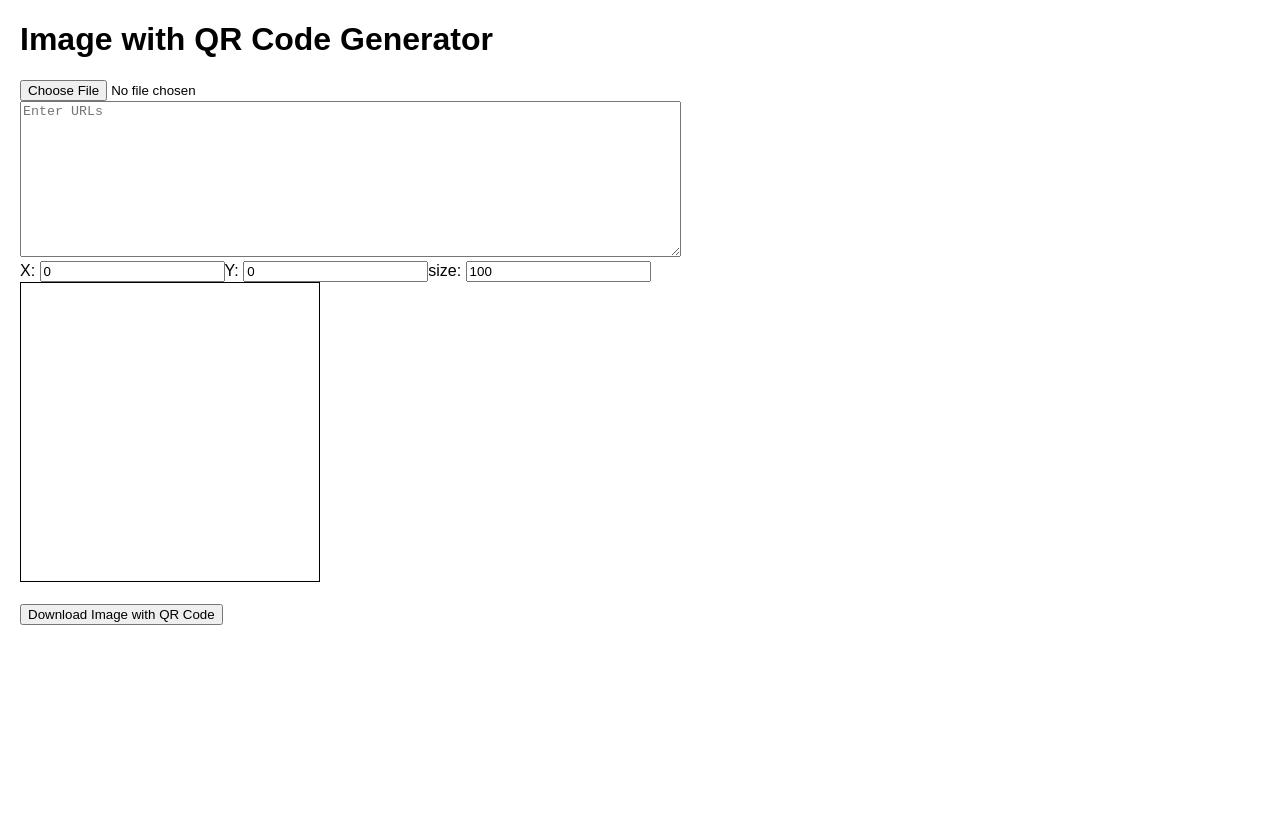
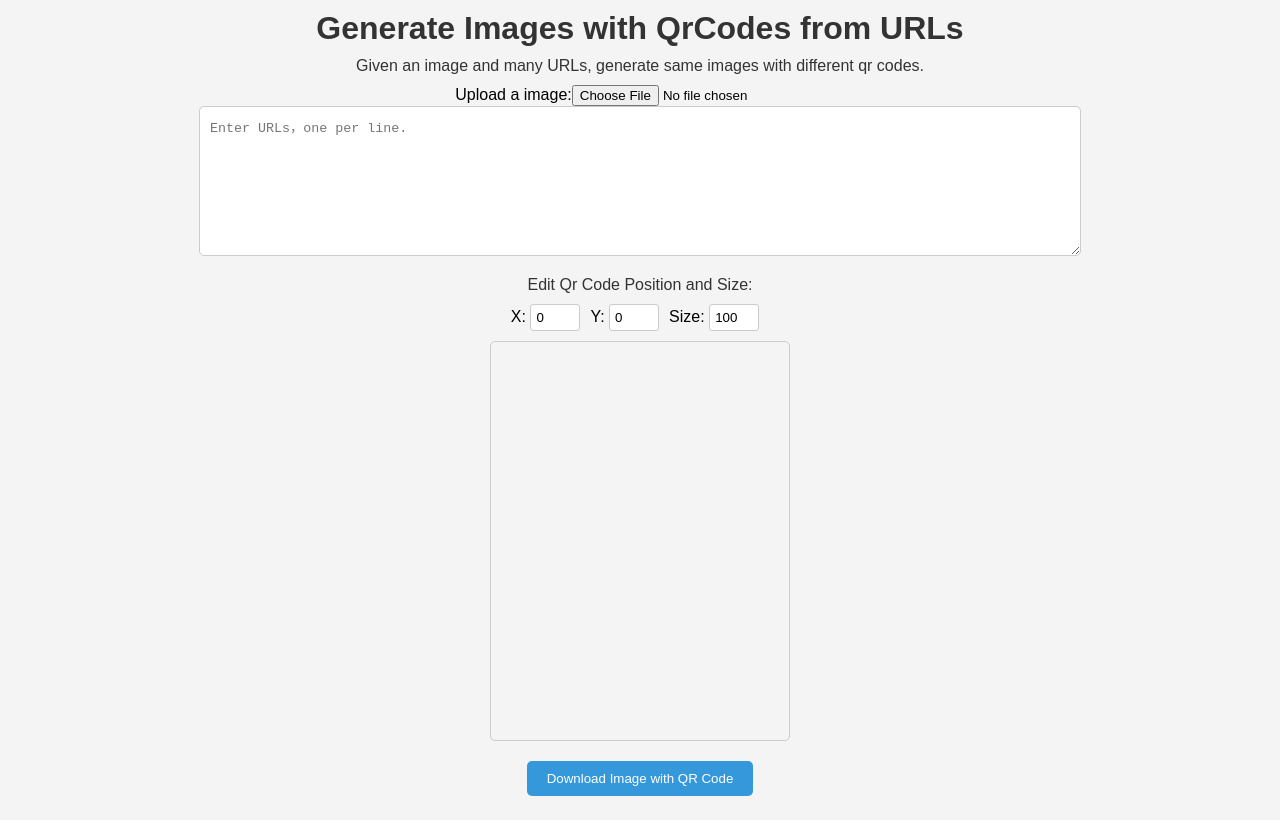
Before and after one commit to guangyangliu/generate_images_with_qrCodes, a React (Create React App) app: page / in a window 1280 px wide. Built offline with nearby package versions, Linux system fonts and the light colour scheme.

Commit message:
first finished version.

```diff
--- a/src/App.css
+++ b/src/App.css
@@ -2,14 +2,89 @@
   box-sizing: border-box;
 }
 
+/* General styling */
 body {
   font-family: sans-serif;
-  margin: 20px;
-  padding: 0;
+  margin: 0;
+  padding: 10px;
+  background-color: #f4f4f4;
 }
 
+/* Title styling */
+h1, p {
+  text-align: center;
+  margin-top: 0;
+  margin-bottom: 10px;
+  color: #333;
+}
 
+#root {
+  display: flex;
+  flex-direction: column;
+  align-items: center;
+  height: 100vh;
+  margin: 0;
+}
+
+/* Input field styling */
+textarea {
+  width: 70%;
+  height: 150px;
+  padding: 10px;
+  margin-bottom: 20px;
+  border: 1px solid #ccc;
+  border-radius: 5px;
+  resize: vertical;
+}
+
+/* File upload button styling */
+#imageIpnut {
+  display: inline-block;
+  padding: 10px 20px;
+  background-color: #4CAF50;
+  color: white;
+  border: none;
+  border-radius: 5px;
+  cursor: pointer;
+}
+
+/* QR code position and size input styling */
+#qrDetail {
+  display: flex;
+  align-items: center;
+  margin-bottom: 10px;
+}
+
+#qrDetail label {
+  margin-right: 10px;
+}
+
+#qrDetail input {
+  width: 50px;
+  padding: 5px;
+  border: 1px solid #ccc;
+  border-radius: 3px;
+}
+
+/* Preview area styling */
 #mainCanvas {
-  border: 1px solid black;
+  border: 1px solid #ccc;
+  border-radius: 5px;
+  margin-bottom: 20px;
+  padding: 10px;
+  overflow: auto;
   width: 300px;
+  height: 400px;
+
 }
+
+/* Download button styling */
+button {
+  display: inline-block;
+  padding: 10px 20px;
+  background-color: #3498db;
+  color: white;
+  border: none;
+  border-radius: 5px;
+  cursor: pointer;
+}
--- a/src/App.js
+++ b/src/App.js
@@ -2,32 +2,36 @@ import React, {useEffect, useRef, useState} from "react";
 import { QRCodeCanvas } from "qrcode.react";
 import './App.css';
 
-//upload image and show it.
+//Component to upload an image(flyer, poster).
 function ImageUpload({handleImage}) {
-  return <input id='imageInput' type="file" accept="image/*" onChange={handleImage} />
+  return <label id="imageInput">Upload a image:
+    <input id='imageInput' type="file" accept="image/*" onChange={handleImage}/>
+  </label>
 }
 
-//upload urls and show it.
+//Component to upload multiple urls.
 function UrlUpload({handleUrl, urls}) {
   return <textarea
   type="text"
-  placeholder="Enter URLs"
+  placeholder="Enter URLs，one per line."
   value={urls}
   onChange={handleUrl}
-  rows = "10"
-  cols="80"
 />
 }
 
+// Component to edit QR code details like position and size
 function QrDetail({qrDetail,handleQrDetail}) {
-  return <form>
+  return <div>
+    <p>Edit Qr Code Position and Size:</p>
+  <form id="qrDetail">
     <label>X: <input id="x" type="number" value={qrDetail.x} onChange={handleQrDetail}></input></label>
     <label>Y: <input id="y" type="number" value={qrDetail.y} onChange={handleQrDetail}></input></label>
-    <label>size: <input id="size" type="number" value={qrDetail.size} onChange={handleQrDetail}></input></label>
+    <label>Size: <input id="size" type="number" value={qrDetail.size} onChange={handleQrDetail}></input></label>
   </form>
+  </div>
 }
 
-//take an imageSrc show an image with qrcode on it.
+// Component to render canvas with the uploaded image and QR code overlay
 function Canvas({imageSrc, urls, qrDetail, handleQrPosition}) {
   const mainCanvas = useRef(null);
   const qrCodeCanvas = useRef(null);
@@ -61,7 +65,7 @@ function Canvas({imageSrc, urls, qrDetail, handleQrPosition}) {
   </>
 }
 
-
+// Component to render QR codes for each URL. Don't display. Used to generate qrCode dataUrls.
 function QrCodes({urls}) {
   if(!urls) return;
   const urlsArray = urls.split('\n');
@@ -76,14 +80,14 @@ function QrCodes({urls}) {
   )
 }
 
+
 const App = () => {
   const[imageSrc, setImageSrc] = useState('');
   const[urls, setUrls] = useState('');
   const[qrDetail, setQrDetail] = useState({x:0, y:0, size: 100});
 
-  function handleImage() {
-    let imageInput = document.getElementById('imageInput');
-    let file = imageInput.files[0];
+  function handleImage(e) {
+    let file = e.target.files[0];
     if(file) {
       setImageSrc(URL.createObjectURL(file));
     }
@@ -94,31 +98,48 @@ const App = () => {
   }
 
   function handleQrDetail(e) {
-    const target = e.target;
-    const id = target.id;
-    const value = target.value;
+    const {id, value} = e.target;
     setQrDetail({...qrDetail, [id]: parseInt(value,10)})
   }
 
-  function handleQrPosition(evt) {
-    const canvas = evt.target;
+
+  //Click on canvs to move the position of qr code.
+  function handleQrPosition(e) {
+    const canvas = e.target;
     var rect = canvas.getBoundingClientRect();
     const scaleX = canvas.width / rect.width;
     const scaleY = canvas.height / rect.height;
-
     const pos = {
-      x: (evt.clientX - rect.left)*scaleX,
-      y: (evt.clientY - rect.top)*scaleY
+      x: (e.clientX - rect.left)*scaleX,
+      y: (e.clientY - rect.top)*scaleY
     };
     setQrDetail({...qrDetail, x: pos.x, y: pos.y});
   }
-
 
   function handleDownload() {
     const results = [];
     const image = new Image();
     image.src = imageSrc;
-    const allQrCodeCanvas = document.querySelectorAll('.qrCanvas canvas');
+    const qrCanvases = document.querySelectorAll('.qrCanvas canvas');
+    qrCanvases.forEach((qrCanvas) => {
+      const mainCanvas = document.createElement('canvas');
+      mainCanvas.width = image.width;
+      mainCanvas.height = image.height;
+      const mainContext = mainCanvas.getContext('2d');
+      mainContext.drawImage(image, 0, 0, image.width, image.height);
+      const qrCode = new Image();
+      qrCode.src = qrCanvas.toDataURL('image/png');
+      qrCode.onload = () => {
+      const urlText = qrCanvas.getAttribute('urltext');
+      mainContext.drawImage(qrCode, qrDetail.x, qrDetail.y, qrDetail.size, qrDetail.size);
+      results.push({urlText: urlText, imageUrl: mainCanvas.toDataURL('image/png')});
+      if (results.length === qrCanvases.length) {
+        downloadImages(results);
+      }
+    }})
+
+
+    /*
     for (let i = 0; i < allQrCodeCanvas.length; i++) {
       const mainCanvas = document.createElement('canvas');
       mainCanvas.width = image.width;
@@ -132,10 +153,9 @@ const App = () => {
       mainContext.drawImage(qrCode, qrDetail.x, qrDetail.y, qrDetail.size, qrDetail.size);
       results.push({urlText: urlText, imageUrl: mainCanvas.toDataURL('image/png')});
 
-    }
-    downloadImages(results);
+    }*/
+
   };
-
 
   async function downloadImages(results) {
     for (const result of results) {
@@ -147,7 +167,7 @@ const App = () => {
         const link = document.createElement('a');
         link.href = urlObject;
         let filename = result.urlText.replace(/[^a-zA-Z0-9_-]/g, '_').replace(/^_+|_+$/g, '');
-        link.download = filename.length > 255 ? filename.substring(0, 255) : filename;; // Extract filename from URL
+        link.download = filename.slice(0,100); // Extract filename from URL
         document.body.appendChild(link);
         link.click();
         document.body.removeChild(link);
@@ -158,21 +178,20 @@ const App = () => {
   };
 
   return (
-    <div>
-      <h1>Image with QR Code Generator</h1>
+    <>
+      <div id="intro">
+      <h1>Generate Images with QrCodes from URLs</h1>
+      <p>Given an image and many URLs, generate same images with different qr codes.</p>
+      </div>
       <ImageUpload handleImage={handleImage} />
-      <br />
       <UrlUpload handleUrl={handleUrl} url={urls}/>
-      <br />
       <QrDetail handleQrDetail={handleQrDetail} qrDetail={qrDetail}/>
       <Canvas imageSrc={imageSrc} urls={urls} qrDetail={qrDetail} handleQrPosition={handleQrPosition}/>
-      <br />
       <QrCodes urls={urls} />
-      <br />
       <button onClick={handleDownload}>
         Download Image with QR Code
       </button>
-    </div>
+    </>
   );
 };
 
```
